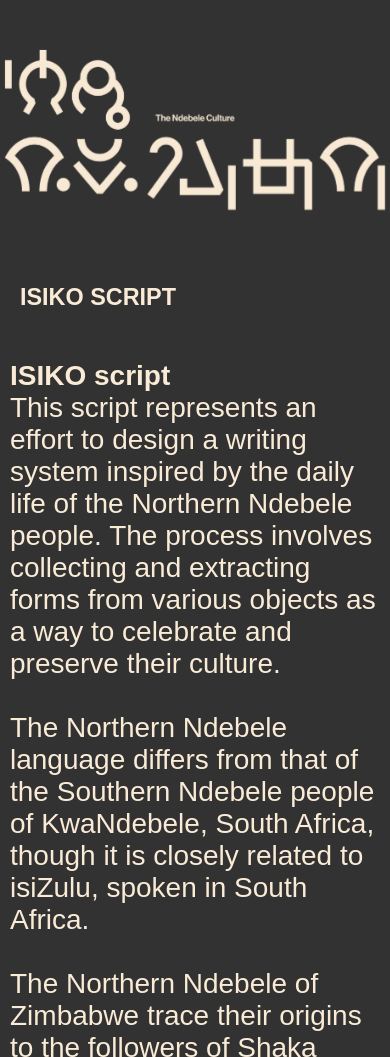
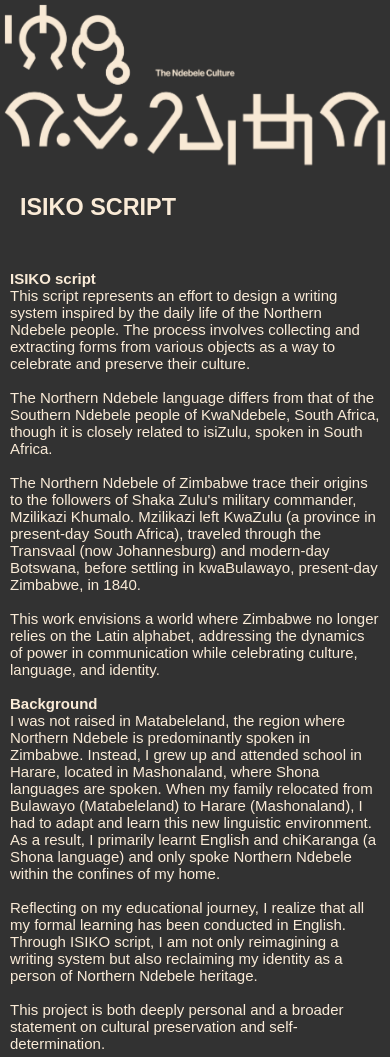
Before and after one commit to Otshuma/Writing-system, a plain HTML site: page index.html in a window 390 px wide. Shown: the top 1057 px of the page. Drawn offline with Linux system fonts and the light colour scheme; a web font is replaced by a local one.

Commit message:
Update font sizes

```diff
--- a/index.html
+++ b/index.html
@@ -333,7 +333,7 @@
             opacity: 1;
         }
 
-        /* j containier */
+        /* l containier */
         #l-container {
             position: relative;
         }
@@ -545,17 +545,21 @@
         }
         }
 
-        /* Adjust padding for screens smaller than 800px */
+        /* Adjusting padding for screens smaller than 800px */
         @media (max-width: 800px) {
             .flex-container, .flex-parent1 {
             padding-left: 20px;
             padding-right: 20px;
         }
 
+        p {
+            font-size: 20px;
+        }
+
         h1 {
             padding-left: 20px;
             padding-right: 20px;
-            font-size: 8vw; /* Adjust font size for smaller screens */
+            font-size: 8vw;
         }
 
         h2 {
@@ -567,14 +571,20 @@
         img {
             padding-left: 10px;
             padding-right: 10px;
+            padding-top: 10px;
+            padding-bottom: 10px;
         }
         }
 
-        /* Adjust padding for very small screens (e.g., phones) */
+        /* Adjusting padding for very small screens (e.g., phones) */
         @media (max-width: 480px) {
             .flex-container, .flex-parent1 {
             padding-left: 10px;
             padding-right: 10px;
+        }
+
+        p {
+            font-size: 15px;
         }
 
         h1 {
@@ -588,6 +598,8 @@
         img {
             padding-left: 5px;
             padding-right: 5px;
+            padding-top: 5px;
+            padding-bottom: 5px;
         }
         }
 
@@ -609,7 +621,7 @@
         <div><p><strong>Background</strong><br>I was not raised in Matabeleland, the region where Northern Ndebele is predominantly spoken in Zimbabwe. Instead, I grew up and attended school in Harare, located in Mashonaland, where Shona languages are spoken. When my family relocated from Bulawayo (Matabeleland) to Harare (Mashonaland), I had to adapt and learn this new linguistic environment. As a result, I primarily learnt English and chiKaranga (a Shona language) and only spoke Northern Ndebele within the confines of my home.<br><br>Reflecting on my educational journey, I realize that all my formal learning has been conducted in English. Through ISIKO script, I am not only reimagining a writing system but also reclaiming my identity as a person of Northern Ndebele heritage.<br><br>This project is both deeply personal and a broader statement on cultural preservation and self-determination.</p></div>
     </div>
 
-
+   <br>
 
 
     <div class="flex-parent1">
```
